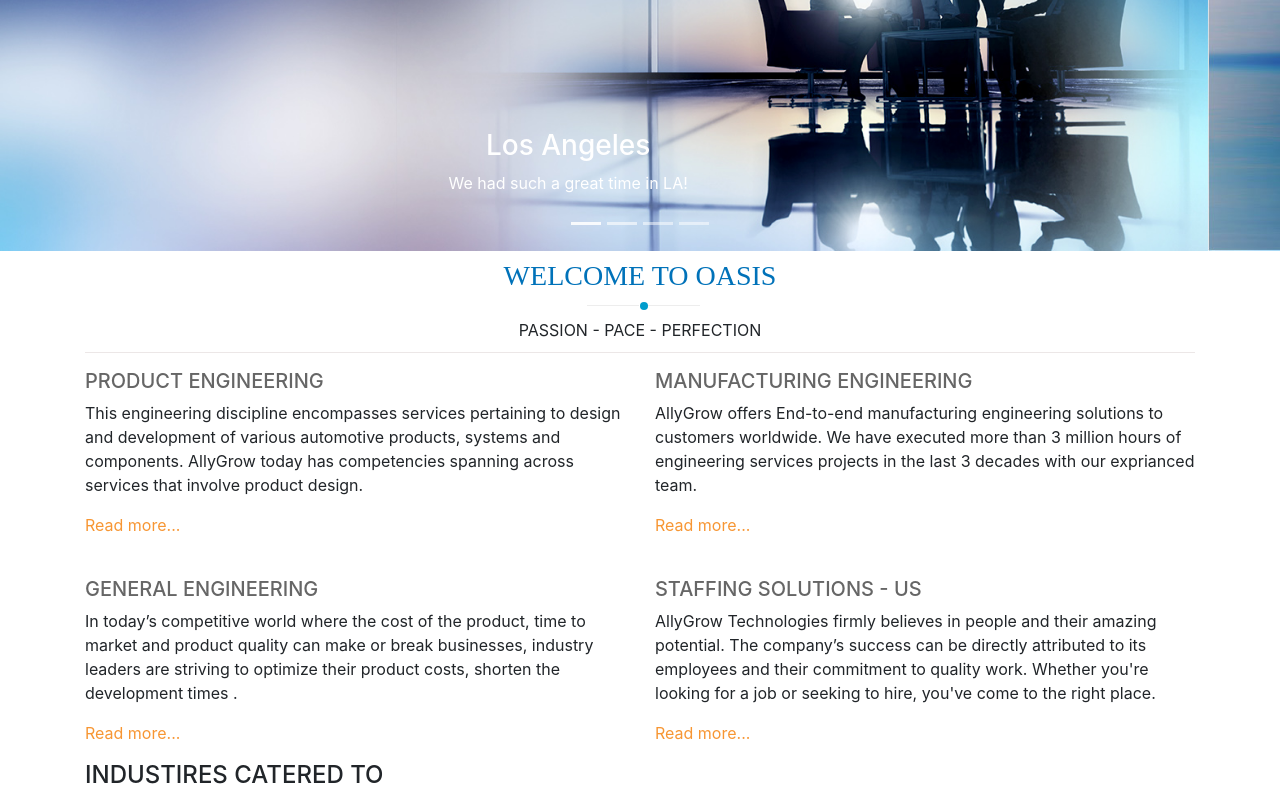
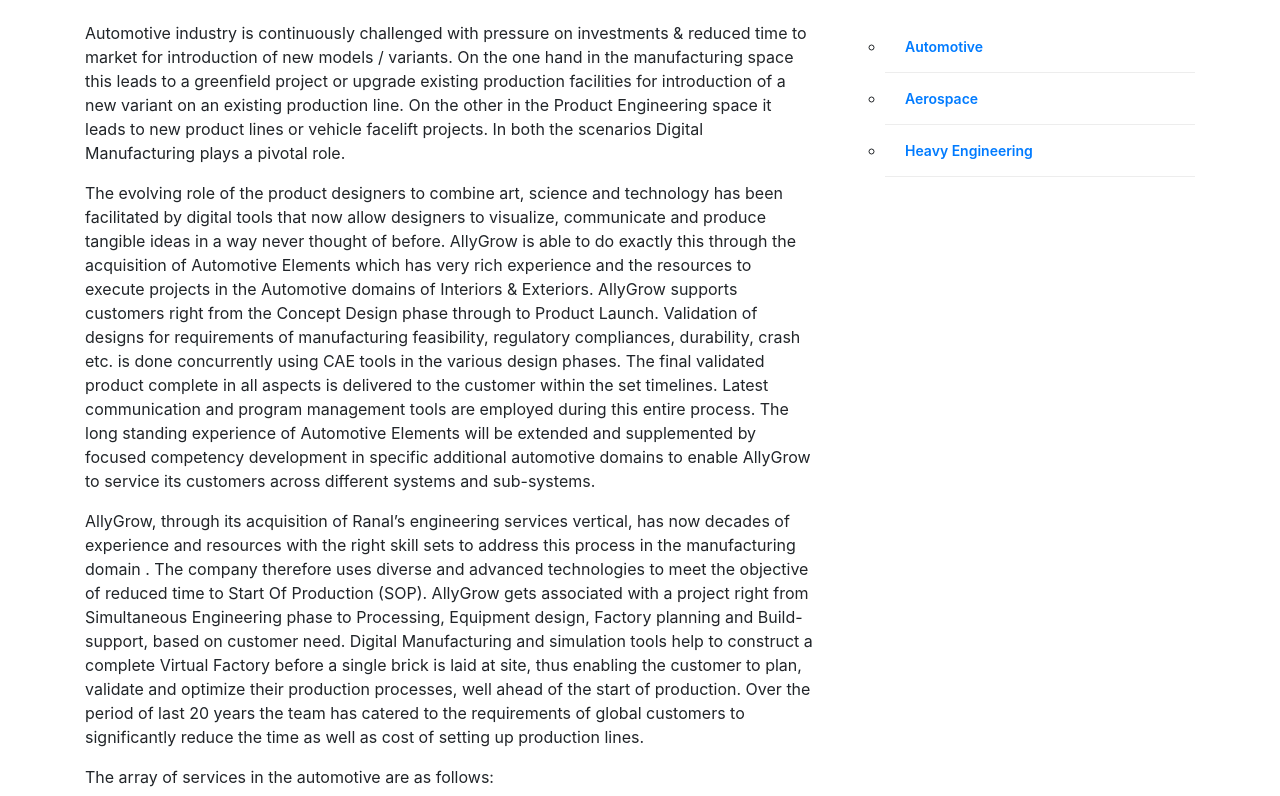
Before and after one commit to cbabars/Oasis_Service, an Angular app: page /industries in a window 1280 px wide. Before the commit this address led to /. Shown: the part 280-1076 px from the top of the page. Built offline with nearby package versions, Linux system fonts and the light colour scheme; what ng2-go-top-button would draw is missing.

Commit message:
added automative page

```diff
--- a/src/app/app-routing.module.ts
+++ b/src/app/app-routing.module.ts
@@ -1,6 +1,6 @@
 import { NgModule } from '@angular/core';
 import { Routes, RouterModule } from '@angular/router';
-import { HomePageComponent, AboutUsComponent } from './component';
+import { HomePageComponent, AboutUsComponent, IndustriesComponent } from './component';
 
 const routes: Routes = [
   {
@@ -12,6 +12,10 @@
     component: AboutUsComponent
   },
   {
+    path: 'industries',
+    component: IndustriesComponent
+  },
+  {
     path: '**',
     redirectTo: ''
   }];
--- a/src/app/app.component.html
+++ b/src/app/app.component.html
@@ -25,7 +25,7 @@
                     INDUSTRIES
                 </a>
                 <div class="dropdown-menu" aria-labelledby="navbarDropdown">
-                    <a class="dropdown-item" href="#">AUTOMATIVE</a>
+                    <a routerLink="/industries" routerLinkActive="active" class="dropdown-item" href="#">AUTOMATIVE</a>
                     <a class="dropdown-item" href="#">AEROSPACE</a>
                     <a class="dropdown-item" href="#">HEAVY ENGINEERING</a>
                 </div>
--- a/src/app/app.module.ts
+++ b/src/app/app.module.ts
@@ -4,7 +4,8 @@
 import { BrowserAnimationsModule } from '@angular/platform-browser/animations';
 import { AppRoutingModule } from './app-routing.module';
 import { AppComponent } from './app.component';
-import { HomePageComponent, AboutUsComponent } from './component';
+import { HomePageComponent, AboutUsComponent, IndustriesComponent } from './component';
+
 
 @NgModule({
   imports: [
@@ -16,7 +17,8 @@
   declarations: [
     AppComponent,
     HomePageComponent,
-    AboutUsComponent
+    AboutUsComponent,
+    IndustriesComponent
   ],
   providers: [],
   bootstrap: [AppComponent]
--- a/src/app/component/index.ts
+++ b/src/app/component/index.ts
@@ -1,2 +1,3 @@
 export * from './home-page/home-page.component';
 export * from './about-us/about-us.component';
+export * from './industries/industries.component';
--- /dev/null
+++ b/src/app/component/industries/industries.component.html
@@ -0,0 +1,76 @@
+<div class="headerTop">
+    <div>
+        <img src="../../../assets/images/automotive.jpg" width="100%" height="200px">
+    </div>
+    <div class="container">
+        <div class="row mt-4">
+            <div class="col-8">
+                <div class="wpb_wrapper">
+                    <p>Automotive industry is continuously challenged with pressure on investments &amp; reduced time
+                        to market for introduction of new models / variants. On the one hand in the manufacturing space
+                        this leads to a greenfield project or upgrade existing production facilities for introduction
+                        of a new variant on an existing production line. On the other in the Product Engineering space
+                        it leads to new product lines or vehicle facelift projects. In both the scenarios Digital
+                        Manufacturing plays a pivotal role.</p>
+                    <p>The evolving role of the product designers to combine art, science and technology has been
+                        facilitated by digital tools that now allow designers to visualize, communicate and produce
+                        tangible ideas in a way never thought of before. AllyGrow is able to do exactly this through
+                        the acquisition of Automotive Elements which has very rich experience and the resources to
+                        execute projects in the Automotive domains of Interiors &amp; Exteriors. AllyGrow supports
+                        customers right from the Concept Design phase through to Product Launch. Validation of designs
+                        for requirements of manufacturing feasibility, regulatory compliances, durability, crash etc.
+                        is done concurrently using CAE tools in the various design phases. The final validated product
+                        complete in all aspects is delivered to the customer within the set timelines. Latest
+                        communication and program management tools are employed during this entire process. The long
+                        standing experience of Automotive Elements will be extended and supplemented by focused
+                        competency development in specific additional automotive domains to enable AllyGrow to service
+                        its customers across different systems and sub-systems.</p>
+                    <p>AllyGrow, through its acquisition of Ranal’s engineering services vertical, has now decades of
+                        experience and resources with the right skill sets to address this process in the manufacturing
+                        domain . The company therefore uses diverse and advanced technologies to meet the objective of
+                        reduced time to Start Of Production (SOP). AllyGrow gets associated with a project right from
+                        Simultaneous Engineering phase to Processing, Equipment design, Factory planning and Build-
+                        support, based on customer need. Digital Manufacturing and simulation tools help to construct a
+                        complete Virtual Factory before a single brick is laid at site, thus enabling the customer to
+                        plan,
+                        validate and optimize their production processes, well ahead of the start of production. Over
+                        the
+                        period of last 20 years the team has catered to the requirements of global customers to
+                        significantly reduce the time as well as cost of setting up production lines.</p>
+                    <p>The array of services in the automotive are as follows:</p>
+                    <h3>Product Engineering</h3>
+
+                    <ul>
+                        <li>Body in White (BIW)</li>
+                        <li>Plastic Interior Trims</li>
+                        <li>Plastic Exterior Trims</li>
+                        <li>Automotive Seating</li>
+                        <li>Chassis Systems</li>
+                    </ul>
+                    <h3>Manufacturing Engineering</h3>
+                    <ul>
+                        <li>BIW Tool Design</li>
+                        <li>Measurement Strategy &amp; Dimensional Management</li>
+                        <li>Processing &amp; Simultaneous Engineering</li>
+                        <li>Simulation &amp; Plant Layout</li>
+                    </ul>
+                </div>
+            </div>
+            <div class="col-4">
+                <div class="span3">
+                    <ul class="side-nav">
+                        <ul>
+                            <li class="page_item page-item-1268"><a  routerLink="/industries" routerLinkActive="active" href="#">Automotive</a>
+                            </li>
+                            <li class="page_item page-item-1271"><a href="aerospace.html">Aerospace</a>
+                            </li>
+                            <li class="page_item page-item-1423"><a href="heavy-engineering.html">Heavy Engineering</a>
+                            </li>
+
+                        </ul>
+                    </ul>
+                </div>
+            </div>
+        </div>
+    </div>
+</div>
--- /dev/null
+++ b/src/app/component/industries/industries.component.scss
@@ -0,0 +1,63 @@
+.side-nav {
+    float: left;
+    list-style: none;
+    margin: 0;
+    padding: 0;
+    width: 100%;
+    margin-top: 0px;
+    border-radius: 7px;
+    -moz-border-radius: 7px;
+    -webkit-border-radius: 7px;
+    -o-border-radius: 7px;
+}
+.side-nav li.current_page_item {
+    font-weight: 300;
+    background-position: 195px center;
+    background-repeat: no-repeat;
+    border-top-left-radius: 7px;
+    border-top-right-radius: 7px;
+}
+
+.side-nav .page_item {
+    position: relative;
+}
+.side-nav > ul > li {
+    padding-left: 20px;
+}
+.side-nav li {
+    border-bottom: 1px solid #ededed;
+}
+.side-nav li {
+    padding-top: 15px;
+    font-weight: 600;
+    padding-bottom: 15px;
+    font-size: 14px;
+    background: #fff;
+}
+.side-nav li {
+    -webkit-box-sizing: border-box;
+    -moz-box-sizing: border-box;
+    box-sizing: border-box;
+}
+.side-nav .page_item {
+    position: relative;
+}
+
+.side-nav > ul > li {
+    padding-left: 20px;
+}
+.side-nav li {
+    border-bottom: 1px solid #ededed;
+}
+.side-nav li {
+    padding-top: 15px;
+    font-weight: 600;
+    padding-bottom: 15px;
+    font-size: 14px;
+    background: #fff;
+}
+.side-nav li {
+    -webkit-box-sizing: border-box;
+    -moz-box-sizing: border-box;
+    box-sizing: border-box;
+}
--- /dev/null
+++ b/src/app/component/industries/industries.component.ts
@@ -0,0 +1,15 @@
+import { Component, OnInit } from '@angular/core';
+
+@Component({
+  selector: 'app-industries',
+  templateUrl: './industries.component.html',
+  styleUrls: ['./industries.component.scss']
+})
+export class IndustriesComponent implements OnInit {
+
+  constructor() { }
+
+  ngOnInit() {
+  }
+
+}
```
Also changed, not shown: src/assets/images/automotive.jpg (added), 1 other file (tests, documents, lock files or other folders).
